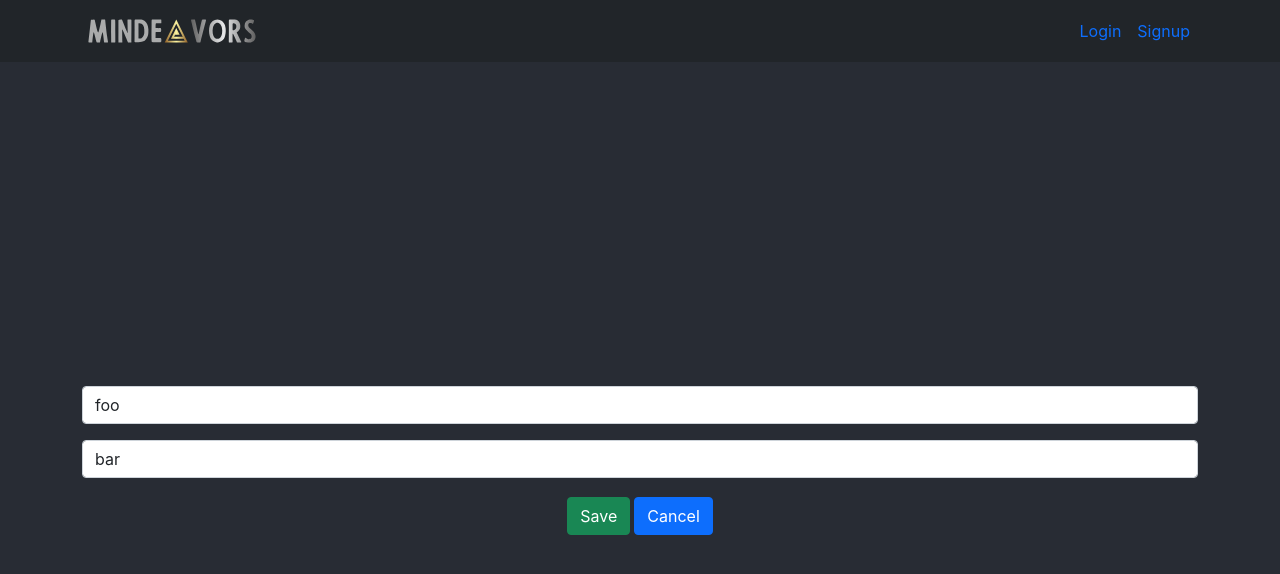
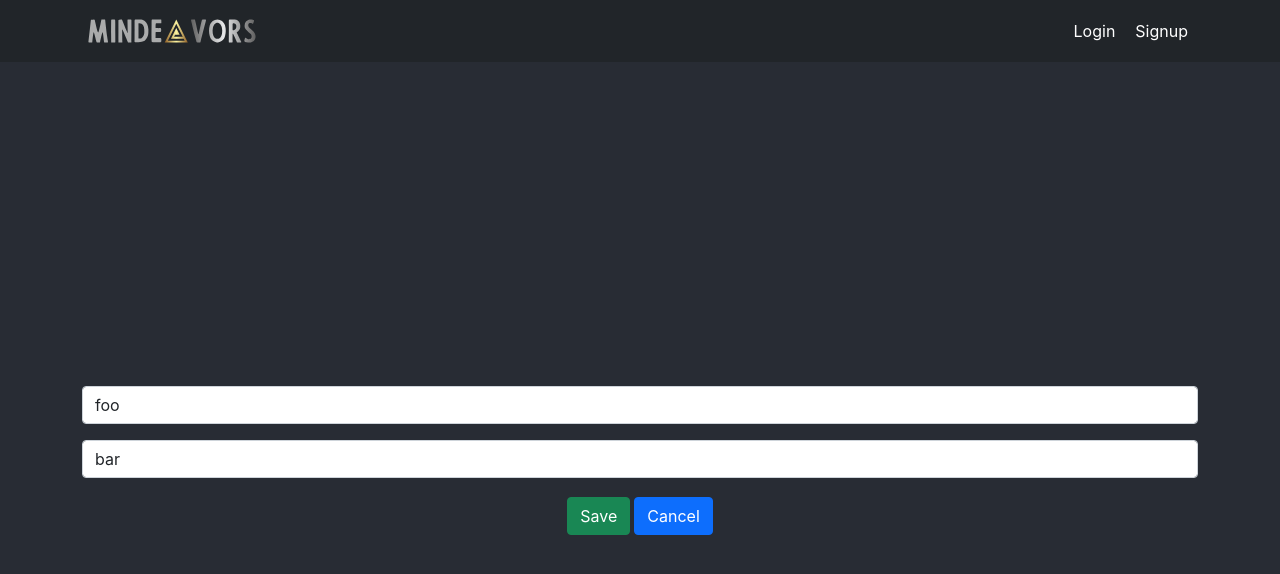
Before and after one commit to hossamabdulmagid/Mindeavors, a React (Create React App) app: page /edit-post/1 in a window 1280 px wide. Shown: the top 574 px of the page. Built offline with nearby package versions, Linux system fonts and the light colour scheme; no server answers.

Commit message:
handle Header Design

```diff
--- a/src/components/header/header.component.jsx
+++ b/src/components/header/header.component.jsx
@@ -14,15 +14,52 @@ const Header = ({currentUser}) => {
                     </Navbar.Brand>
                     <Nav className="" style={{textAlign: 'right'}}>
                         {currentUser ?
-                            <Nav.Link onClick={() => auth.signOut()} style={{cursor: 'pointer'}}>
+                            <>
+                                <Nav.Link
+                                    href="/"
+                                    style={{
+                                        cursor: 'pointer',
+                                        textDecoration: 'none',
+                                        color: 'white',
+                                        margin: '2px'
+                                    }}>
+                                    Create Post
+                                </Nav.Link>
+                                <Nav.Link
+                                    onClick={() => auth.signOut()}
+                                    style={{
+                                        cursor: 'pointer',
+                                        textDecoration: 'none',
+                                        color: 'white',
+                                        margin: '2px'
+                                    }}>
                                 <span style={{color: 'limegreen'}}>
                                     ({currentUser && currentUser.displayName})
-                                </span> logout
-
-                            </Nav.Link> :
+                                </span>
+                                    {" logout"}
+                                </Nav.Link>
+                            </> :
                             <>
-                                <Nav.Link href="/signin">Login</Nav.Link>
-                                <Nav.Link href="/signup">Signup</Nav.Link>
+                                <Nav.Link
+                                    href="/signin"
+                                    style={{
+                                        cursor: 'pointer',
+                                        textDecoration: 'none',
+                                        color: 'white',
+                                        margin: '2px'
+                                    }}>
+                                    Login
+                                </Nav.Link>
+                                <Nav.Link
+                                    href="/signup"
+                                    style={{
+                                        cursor: 'pointer',
+                                        textDecoration: 'none',
+                                        color: 'white',
+                                        margin: '2px'
+                                    }}>
+                                    Signup
+                                </Nav.Link>
                             </>
                         }
                     </Nav>
```
Also changed, not shown: src/redux/posts/post-action.js (line endings or trailing spaces).
